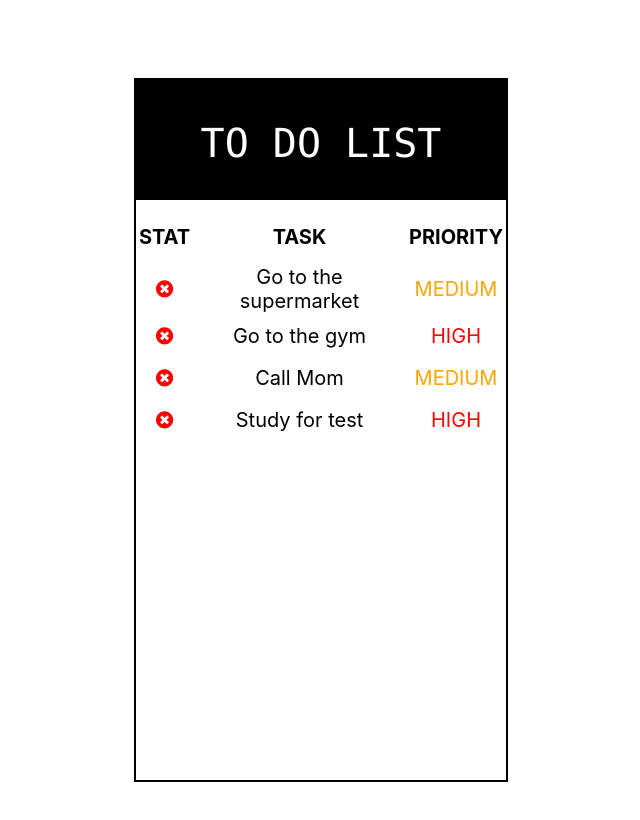
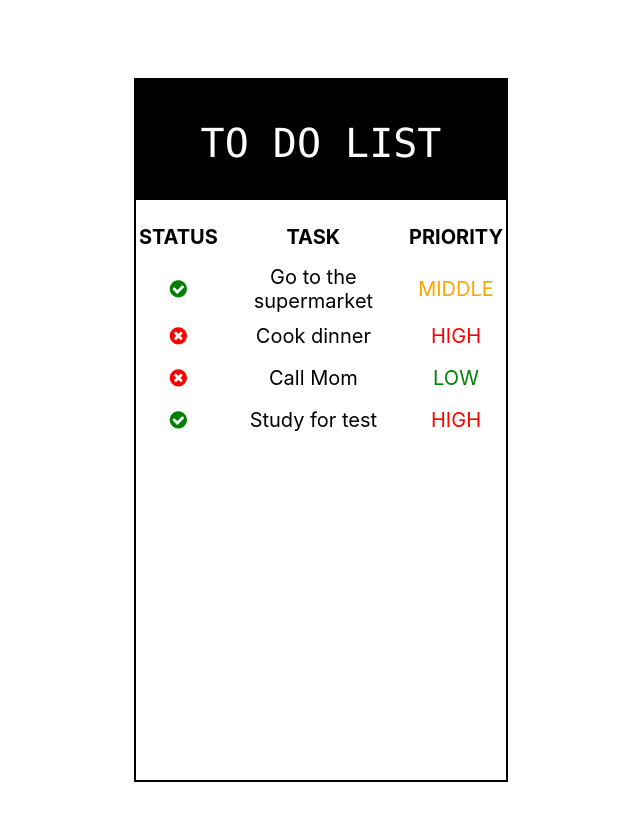
Before and after one commit to lailalelouch/RJSDemo3, a React (Create React App) app: page / in a window 1280 px wide. Shown: the top 820 px of the page, without its empty margins (319-959 px from the left). Built offline with nearby package versions, Linux system fonts and the light colour scheme.

Commit message:
Bring up to date with demo2

```diff
--- a/src/App.css
+++ b/src/App.css
@@ -1,3 +1,44 @@
+body,
+html {
+  height: 100%;
+}
+
+body {
+  display: flex;
+  align-items: center;
+  justify-content: center;
+  padding: 30px;
+}
+
+table {
+  text-align: center;
+  width: 100%;
+  font-size: 20px;
+  align-items: center;
+}
+
+thead > tr {
+  height: 50px;
+  font-weight: bold;
+}
+
+tr {
+  height: 40px;
+  align-items: center;
+}
+
+td.low {
+  color: green;
+}
+
+td.middle {
+  color: orange;
+}
+
+td.high {
+  color: red;
+}
+
 .rectangle {
   position: relative;
   width: 370px;
@@ -19,31 +60,10 @@
   margin-bottom: 10px;
 }
 
-.table {
-  text-align: center;
-  width: 100%;
-  font-size: 20px;
-  align-items: center;
+.fa-check-circle {
+  color: green;
 }
 
-.headerRow {
-  height: 50px;
-  font-weight: bold;
+.fa-times-circle {
+  color: red;
 }
-
-.row {
-  height: 40px;
-  align-items: center;
-}
-
-body,
-html {
-  height: 100%;
-}
-
-body {
-  display: flex;
-  align-items: center;
-  justify-content: center;
-  padding: 30px;
-}
--- a/src/App.js
+++ b/src/App.js
@@ -5,14 +5,14 @@ import "../node_modules/font-awesome/css/font-awesome.min.css";
 import "./App.css";
 import tasks from "./data";
 
-import Table from "./Table";
+import TodoList from "./TodoList";
 
 class App extends Component {
   render() {
     return (
       <div className="rectangle">
         <p className="title">TO DO LIST</p>
-        <Table tasks={tasks} />
+        <TodoList tasks={tasks} />
       </div>
     );
   }
--- a/src/Table.js
+++ /dev/null
@@ -1,27 +0,0 @@
-import React, { Component } from "react";
-
-import "./App.css";
-
-import TableRow from "./TableRow";
-
-class Table extends Component {
-  render() {
-    let taskRow = this.props.tasks.map(task => {
-      return <TableRow task={task} key={task.taskName} />;
-    });
-
-    return (
-      <table className="table">
-        <tbody>
-          <tr className="headerRow">
-            <th>STAT</th>
-            <th>TASK</th>
-            <th>PRIORITY</th>
-          </tr>
-          {taskRow}
-        </tbody>
-      </table>
-    );
-  }
-}
-export default Table;
--- a/src/TableRow.js
+++ /dev/null
@@ -1,36 +0,0 @@
-import React, { Component } from "react";
-
-import "./App.css";
-
-class TableRow extends Component {
-  render() {
-    let statIcon = () => {
-      return this.props.task.status
-        ? "fa fa-check-circle"
-        : "fa fa-times-circle";
-    };
-
-    let iconColor = () => {
-      return this.props.task.status ? { color: "green" } : { color: "red" };
-    };
-
-    let taskPriority = () => {
-      if (this.props.task.priority === "high") return { color: "red" };
-      else if (this.props.task.priority === "medium")
-        return { color: "orange" };
-      else return { color: "green" };
-    };
-
-    return (
-      <tr className="row">
-        <td>
-          <i className={statIcon()} style={iconColor()} />
-        </td>
-        <td>{this.props.task.taskName}</td>
-        <td style={taskPriority()}>{this.props.task.priority.toUpperCase()}</td>
-      </tr>
-    );
-  }
-}
-
-export default TableRow;
--- /dev/null
+++ b/src/TodoItem.js
@@ -0,0 +1,29 @@
+import React, { Component } from "react";
+
+import "./App.css";
+
+class TableRow extends Component {
+  render() {
+    const task = this.props.task;
+
+    const statusIcon = done => {
+      if (done) {
+        return "fa fa-check-circle";
+      } else {
+        return "fa fa-times-circle";
+      }
+    };
+
+    return (
+      <tr className="row">
+        <td>
+          <i className={statusIcon(task.done)} />
+        </td>
+        <td>{task.task}</td>
+        <td className={task.priority}>{task.priority.toUpperCase()}</td>
+      </tr>
+    );
+  }
+}
+
+export default TableRow;
--- /dev/null
+++ b/src/TodoList.js
@@ -0,0 +1,27 @@
+import React, { Component } from "react";
+
+import "./App.css";
+
+import TodoItem from "./TodoItem";
+
+class TodoList extends Component {
+  render() {
+    let taskRows = this.props.tasks.map(task => (
+      <TodoItem task={task} key={task.task} />
+    ));
+
+    return (
+      <table className="table">
+        <thead>
+          <tr className="headerRow">
+            <th>STATUS</th>
+            <th>TASK</th>
+            <th>PRIORITY</th>
+          </tr>
+        </thead>
+        <tbody>{taskRows}</tbody>
+      </table>
+    );
+  }
+}
+export default TodoList;
--- a/src/data.js
+++ b/src/data.js
@@ -1,22 +1,22 @@
 let tasks = [
   {
-    taskName: "Go to the supermarket",
-    status: false,
-    priority: "medium"
+    task: "Go to the supermarket",
+    done: true,
+    priority: "middle"
   },
   {
-    taskName: "Go to the gym",
-    status: false,
+    task: "Cook dinner",
+    done: false,
     priority: "high"
   },
   {
-    taskName: "Call Mom",
-    status: false,
-    priority: "medium"
+    task: "Call Mom",
+    done: false,
+    priority: "low"
   },
   {
-    taskName: "Study for test",
-    status: false,
+    task: "Study for test",
+    done: true,
     priority: "high"
   }
 ];
```
